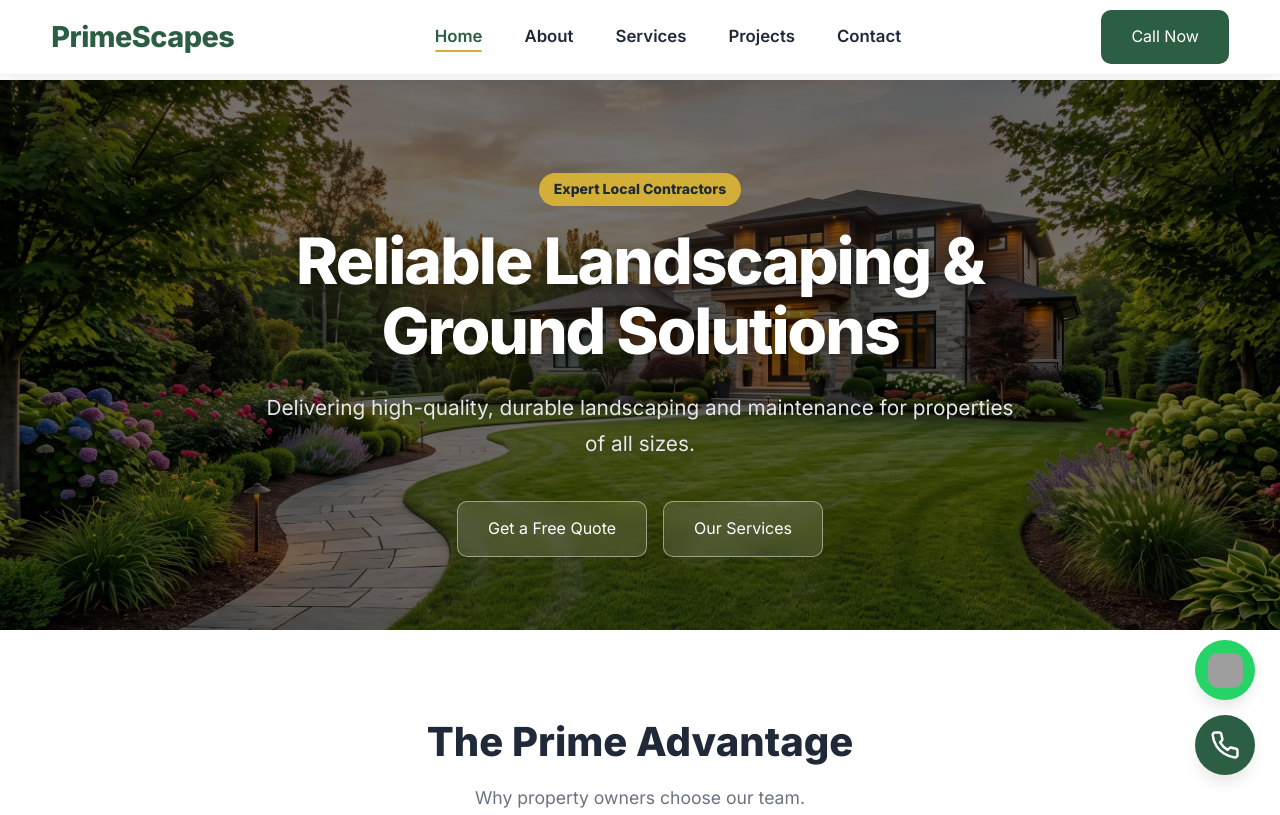
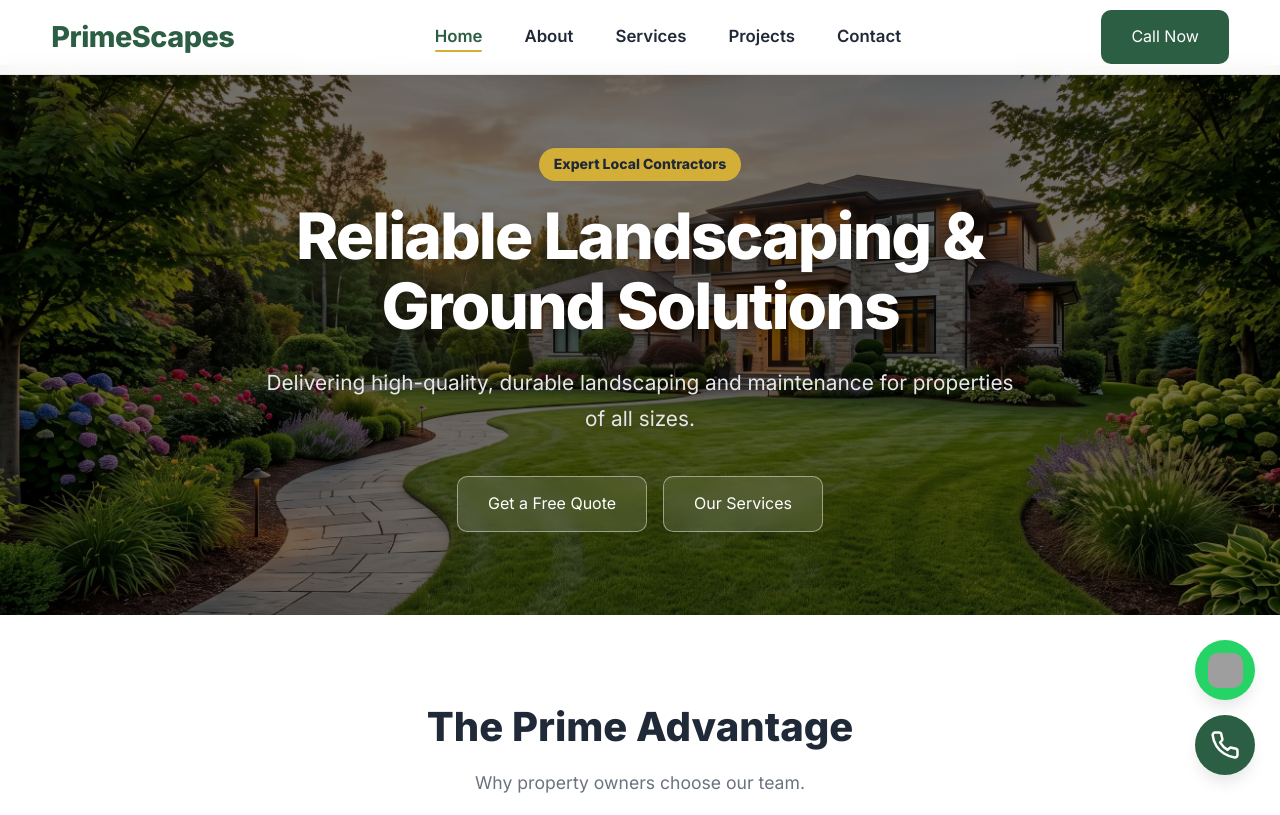
Before and after one commit to Sachin-P-8825/primescapes, a plain HTML site: page index.html in a window 1280 px wide. Shown: the top 815 px of the page. Drawn offline with Linux system fonts and the light colour scheme; grey boxes are pictures that could not be loaded.

Commit message:
Update style.css

```diff
--- a/css/style.css
+++ b/css/style.css
@@ -30,7 +30,7 @@ body {
 }
 
 main {
-    padding-top: 80px;
+    padding-top: 65px;
 }
 
 a {
@@ -333,7 +333,6 @@ ul {
   max-width: 900px;
   margin: auto;
   width: 100%;
-  padding-top: 20px;
 }
 
 .hero-tag {
```
